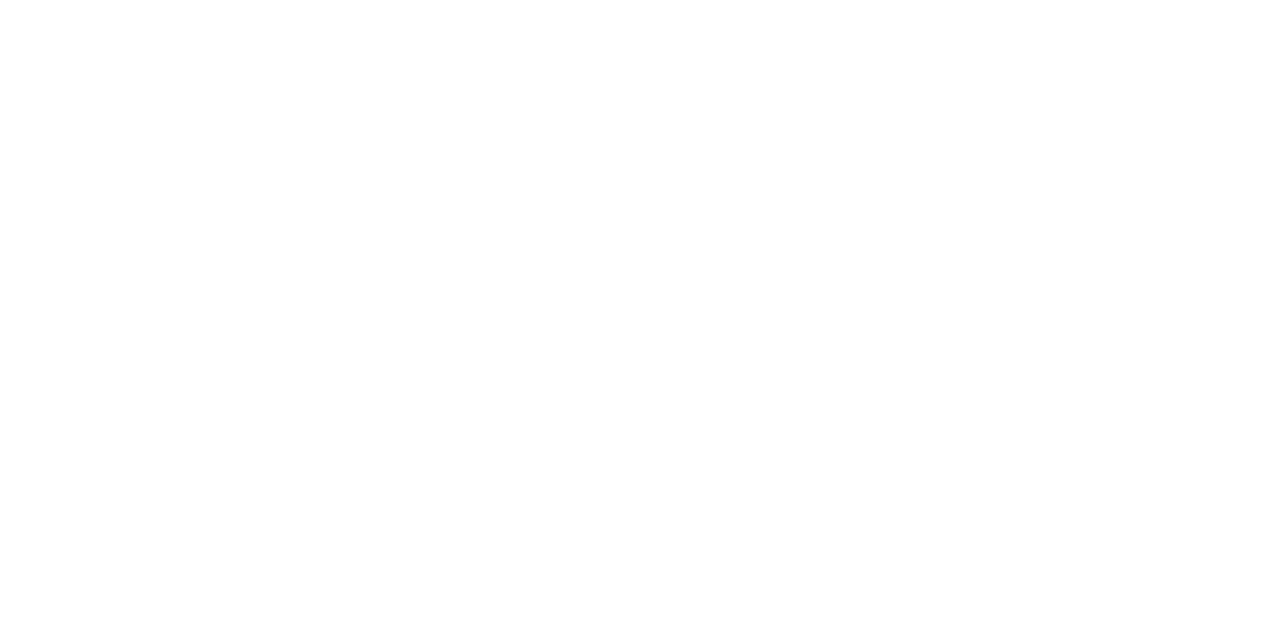
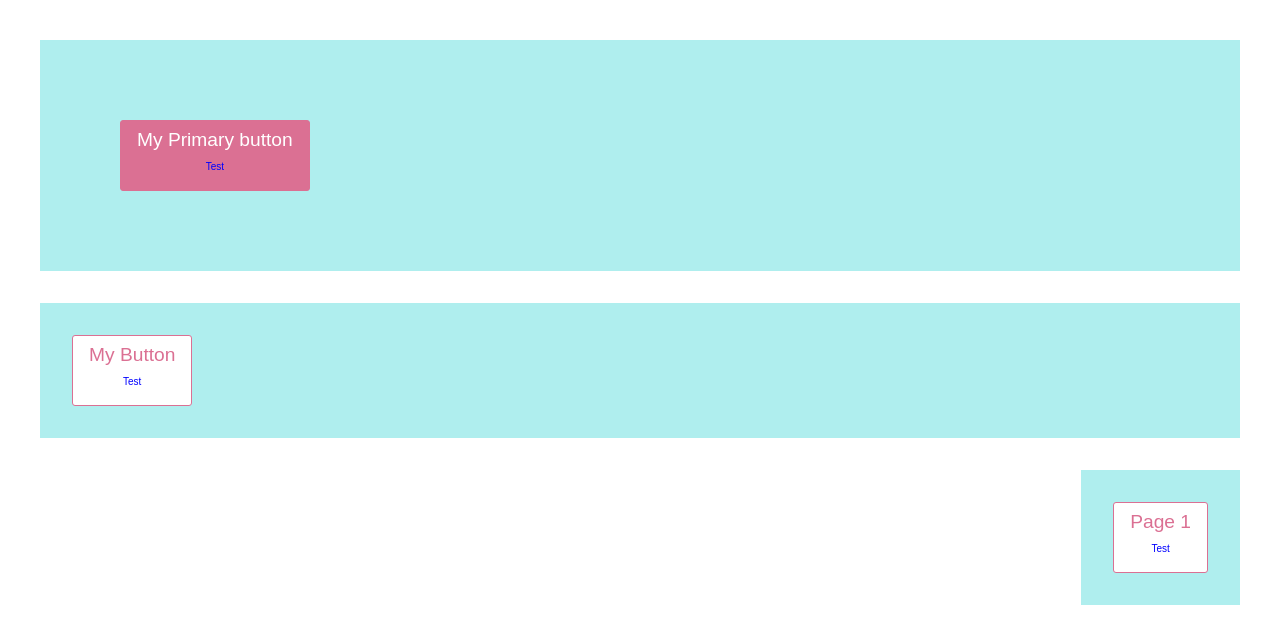
Before and after one commit to NeoHuncho/styled-components-test, a React (Create React App) app: page / in a window 1280 px wide. Shown: the top 644 px of the page. Built offline with nearby package versions, Linux system fonts and the light colour scheme.

Commit message:
added many different functionality of styled-components

```diff
--- a/package.json
+++ b/package.json
@@ -8,6 +8,7 @@
     "@testing-library/user-event": "^12.2.2",
     "react": "^17.0.1",
     "react-dom": "^17.0.1",
+    "react-router": "^5.2.0",
     "react-scripts": "4.0.1",
     "styled-components": "^5.2.1",
     "web-vitals": "^0.2.4"
--- a/src/App.js
+++ b/src/App.js
@@ -1,15 +1,35 @@
 import React from 'react'
 import styled from 'styled-components';
+import { Link } from 'react-router-dom'; //demonstration purposes
 
-const MainWrapper= styled.section`
+import Button from './components/Button'
+const MainWrapper = styled.section`
 width: 100%;
 max-width: 1200px;
 margin: 0 auto;
+display: flex;
+flex-direction: column;
 `
+const StyledLink = styled(Link)`//demonstration purposes
+`;
+
+const PaginationWrapper = styled.div`
+display:flex;
+width:100%;
+justify-content:${({page})=>{
+    if(page=='first') return 'flex-end';
+    else if (page== 'middle') return 'space-between';
+    else return 'flex-start';
+}}`
 const App = () => {
+    //NEVER PUT STYYLED COMPONENT INSIDE HERE
     return (
         <MainWrapper>
-
+            <Button primary margin='5rem'>My Primary button </Button>
+            <Button >My Button</Button>
+            <PaginationWrapper page='first'/**page='middle'*//**page='' */>
+                <Button>Page 1</Button>
+            </PaginationWrapper>
         </MainWrapper>
     )
 }
--- a/src/components/Button.js
+++ b/src/components/Button.js
@@ -1,12 +1,54 @@
 import React from 'react'
 
-import styled from 'styled-components';
-const Button = () => {
-    return (
-        <div>
-          <button>Push me! </button>
-        </div>
-    )
+import styled, { css } from 'styled-components';
+
+import { Wrapper,FadeIn} from './styled/index';
+
+const OutterWrapper = styled.div`
+width:100%;
+
+`
+
+const StyledButton = styled.button`
+  background-color:white;
+  color: palevioletred;
+  font-size: 1.2rem;
+  margin: ${({ margin }) => margin || '2rem'};
+  padding: .5rem 1rem;
+  border: 1px solid palevioletred;
+  border-radius : 3px;
+  animation:2s ${FadeIn} ease-in;
+
+  ${({ primary }) => primary && css`
+    background-color:palevioletred;
+    color:white;
+    box-shadow:0 .5rem 1.5rem rgba(0,0,0,0.2)
+    `}
+
+  &:hover{
+    color:white;
+    background-color:green;
+  }
+  .someClass{
+    color:blue;
+    font-size:10px;
+  }
+`;
+
+const SuperButton = styled(StyledButton)`
+font-size:2.5rem
+`;
+
+const Button = ({ primary, children, margin }) => {
+  return (
+     <Wrapper >
+    <StyledButton primary={primary} margin={margin}>
+      {children}
+        <p className='someClass'>Test</p>
+    </StyledButton>
+
+     </Wrapper>/*imported from styled folder*/
+  )
 }
-
+//    <SuperButton primary={primary}>{children} </SuperButton> you can try it ouf by putting in the Button component
 export default Button;
--- /dev/null
+++ b/src/components/styled/index.js
@@ -0,0 +1,15 @@
+import React from 'react';
+import styled,{keyframes} from 'styled-components'
+
+export const Wrapper = styled.section`
+    margin-top:2rem;
+    background-color:paleturquoise;
+    `
+
+export const FadeIn=keyframes`
+0%{
+  opacity:0;
+}
+100%{
+opacity:1;
+}`
```
Also changed, not shown: 1 other file (tests, documents, lock files or other folders).
